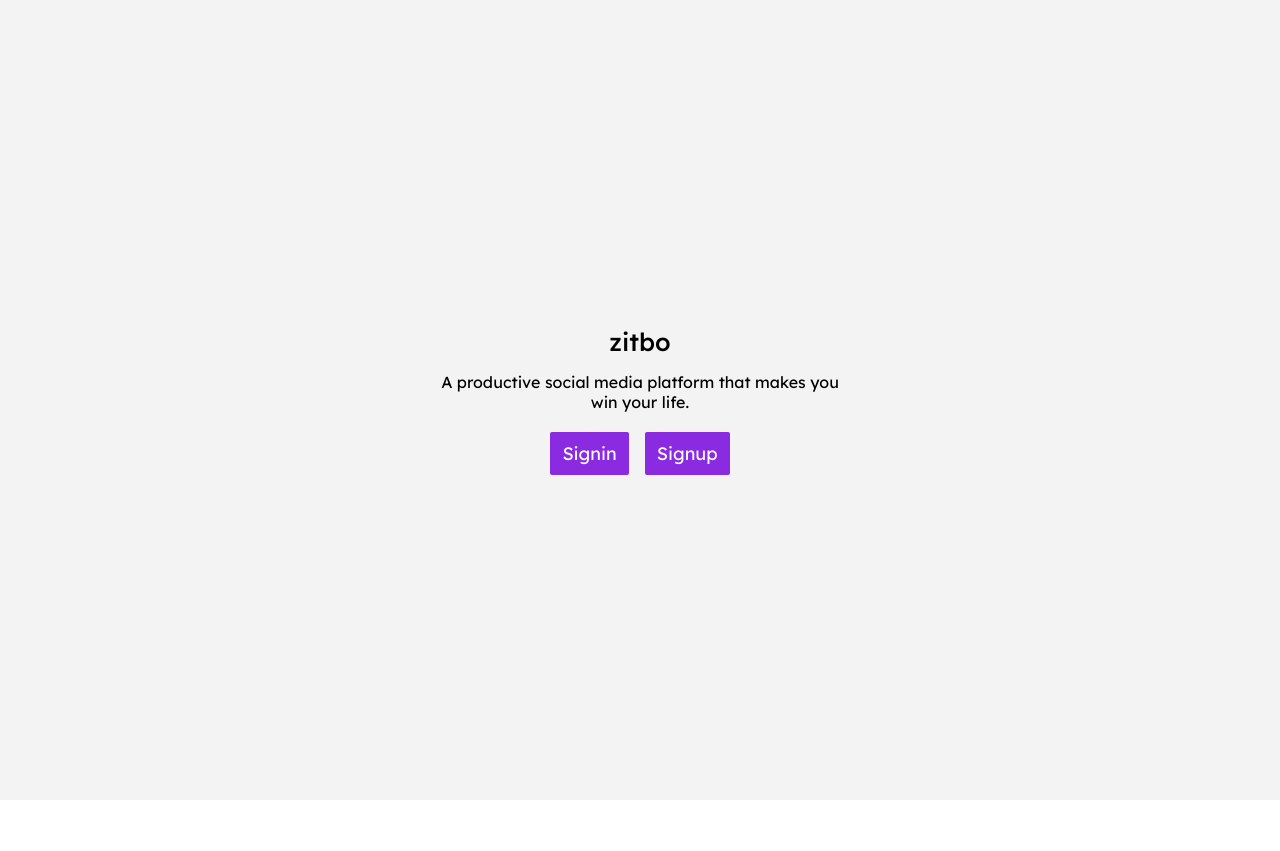
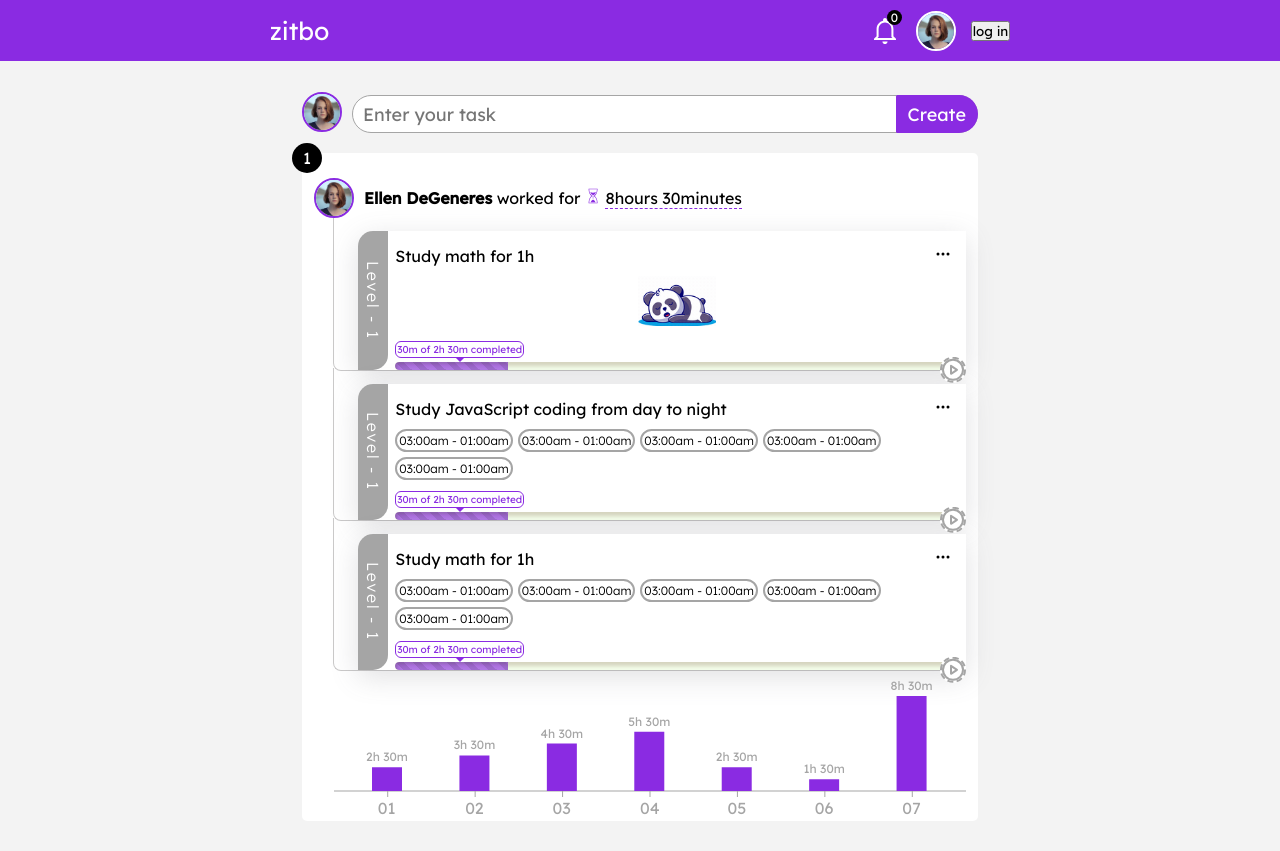
Before and after one commit to hassanrakib/activeduck, a React (Vite) app: page / in a window 1280 px wide. Before the commit this address led to /auth. Before the commit the page ends 800 px from the top, so only its background shows below. Built offline with nearby package versions, Linux system fonts and the light colour scheme; no server answers.

Commit message:
showing timespan, if no workedTimeSpan then showing panda sleeping image

```diff
--- a/package.json
+++ b/package.json
@@ -11,7 +11,6 @@
   },
   "dependencies": {
     "date-fns": "^2.30.0",
-    "date-fns-tz": "^2.0.0",
     "firebase": "^9.22.0",
     "react": "^18.2.0",
     "react-dom": "^18.2.0",
--- a/src/Pages/Home/NewTask/NewTask.jsx
+++ b/src/Pages/Home/NewTask/NewTask.jsx
@@ -14,12 +14,12 @@ const NewTask = () => {
   // by default taskCreationResult is null, so that message doesn't show up
   const [taskCreationResult, setTaskCreationResult] = React.useState(null);
 
-  // set taskCreationResult to null after 5000ms
+  // set taskCreationResult to null after 10000ms
   // as we don't want to show the result after 5000ms
   if (taskCreationResult) {
     setTimeout(() => {
       setTaskCreationResult(null);
-    }, 5000);
+    }, 10000);
   }
 
   const openNewTaskModal = (e) => {
--- a/src/Pages/Home/NewTaskModal/NewTaskModal.jsx
+++ b/src/Pages/Home/NewTaskModal/NewTaskModal.jsx
@@ -4,7 +4,6 @@ import Button from "../../Shared/Button/Button";
 import React from "react";
 import { endOfToday, intervalToDuration } from "date-fns";
 import useAuth from "../../../hooks/useAuth";
-import { zonedTimeToUtc } from "date-fns-tz";
 import { socket } from "../../../socket";
 
 const NewTaskModal = ({
@@ -125,15 +124,6 @@ const NewTaskModal = ({
   const createNewTask = (e) => {
     e.preventDefault();
 
-    // get user's machine's date and time zone and
-    // convert the date to utc as it is the universal time
-    const date = new Date();
-    // returns time zone
-    const timeZone = Intl.DateTimeFormat().resolvedOptions().timeZone;
-
-    // convert to utc using zonedTimeToUTC from date-fns-tz
-    const utcDate = zonedTimeToUtc(date, timeZone).toISOString();
-
     // get duration's index
     const { level_1, level_2, level_3 } = levels;
 
@@ -142,7 +132,6 @@ const NewTaskModal = ({
     // as, multiple levels can be undefined when finding duration with index
     if (!durationsArrayEmpty) {
       const newTask = {
-        date: utcDate,
         doer: user?.username,
         name: newTaskName,
         workedTimeSpans: [],
@@ -163,7 +152,7 @@ const NewTaskModal = ({
           // if error happens creating new task set taskCreationResult state
           setTaskCreationResult({ error: "Failed to create the task" });
         } else {
-          // if successful in creating new tas set taskCreationResult to the result from BE
+          // if successful in creating new task set taskCreationResult to the result from BE
           setTaskCreationResult(result);
         }
       });
--- a/src/Pages/Home/Task/Task.jsx
+++ b/src/Pages/Home/Task/Task.jsx
@@ -3,8 +3,9 @@ import { FiPauseCircle } from "react-icons/fi";
 import { BsThreeDots } from "react-icons/bs";
 import Button from "../../Shared/Button/Button";
 import styles from "./Task.module.css";
+import zzz from "../../../assets/zzz.gif";
 const Task = ({
-  task: { _id, name, workedSlots, totalTime },
+  task: { _id, name, workedTimeSpans },
   activeTaskId,
   setActiveTaskIdFn,
 }) => {
@@ -40,8 +41,8 @@ const Task = ({
         </div>
       </div>
       <div className={styles.task}>
-        <div className={styles.timeSpent}>
-          <span>4h 50m</span>
+        <div className={styles.currentLevel}>
+          <span>Level - 1</span>
         </div>
         <div className={styles.taskDetailsWrapper}>
           <div className={styles.taskDetails}>
@@ -49,16 +50,35 @@ const Task = ({
               <p>{name}</p>
               <BsThreeDots className={styles.taskSettings} />
             </div>
-            <div className={styles.timeSlots}>
-              {workedSlots?.map((slot) => (
-                <Button key={Math.random()} className="smallBtn">
-                  {slot}
-                </Button>
-              ))}
+            {workedTimeSpans.length === 0 ? (
+              // if not worked show image
+              <div className={styles.zzzContainer}>
+                <img className={styles.zzz} src={zzz} alt="sleeping" />
+              </div>
+            ) : (
+              <div className={styles.timeSpans}>
+                {/* show workedTimeSpans */}
+                {workedTimeSpans?.map((timeSpan) => (
+                  <Button key={Math.random()} className="timeSpan">
+                    {timeSpan}
+                  </Button>
+                ))}
+              </div>
+            )}
+          </div>
+          <div className={styles.progressContainer}>
+            {/* move the tooltip as progress value increases by changing width */}
+            {/* to understand more see the css styles */}
+            <div className={styles.progressTooltip} style={{ width: "20%" }}>
+              <span className={styles.progressTooltipText}>
+                30m of 2h 30m completed
+              </span>
             </div>
-          </div>
-          <div className={styles.progress} style={{ width: "50%" }}>
-            LEVEL 1 - 15m / 30m
+            <progress
+              className={activeTaskId === _id ? `${styles.animate}` : ""}
+              max="100"
+              value="20"
+            ></progress>
           </div>
         </div>
       </div>
--- a/src/Pages/Home/Task/Task.module.css
+++ b/src/Pages/Home/Task/Task.module.css
@@ -61,23 +61,24 @@
   display: flex;
 }
 
-.timeSpent {
+.currentLevel {
   writing-mode: vertical-rl;
   text-align: center;
   background-color: #a5a5a5;
   color: white;
   border-top-left-radius: 15px;
   border-bottom-right-radius: 15px;
-  padding: 0 5px;
+  padding: 8px 5px;
   font-weight: 300;
   letter-spacing: 2px;
 }
 
 .taskDetailsWrapper {
+  flex-basis: 100%;
+  display: flex;
   flex-direction: column;
   justify-content: space-between;
 }
-
 .taskDetails {
   padding: 15px 7px 7px 7px;
 }
@@ -91,20 +92,103 @@
   flex-basis: 2em;
   cursor: pointer;
 }
-.timeSlots {
+.timeSpans {
   display: flex;
   gap: 5px;
   flex-wrap: wrap;
 }
+.zzzContainer {
+  text-align: center;
+}
+.zzz {
+  height: 50px;
+}
 
-/* progress */
+/* progress*/
+.progressContainer {
+  position: relative;
+  padding: 0 7px;
+  width: 100%;
+}
 
-.progress {
-  font-size: 9px;
-  text-align: center;
-  border-top-right-radius: 15px;
-  border-top-left-radius: 15px;
-  margin-left: 7px;
-  background: #a5a5a5;
-  color: white;
+.progressTooltip {
+  text-align: right;
+  margin-bottom: 5px;
 }
+.progressTooltipText {
+  position: relative;
+  font-size: 10px;
+  white-space: nowrap;
+  border: .5px solid blueviolet;
+  padding: 1px;
+  color: blueviolet;
+  border-radius: 6px;
+}
+.progressTooltipText::after {
+  content: "";
+  position: absolute;
+  top: 100%;
+  left: 50%;
+  margin-left: -5px;
+  border-width: 5px;
+  border-style: solid;
+  border-color: blueviolet transparent transparent transparent;
+}
+
+/* Credit: https://www.w3docs.com/snippets/css/how-to-animate-the-background-of-the-progress-bar.html */
+progress[value] {
+  display: block;
+  width: 100%;
+  height: 8px;
+  -webkit-appearance: none;
+  -moz-appearance: none;
+  appearance: none;
+  border-radius: 8px;
+  box-shadow: inset 4px 4px 4px rgba(84, 30, 8, 0.2);
+  background-color: rgba(149, 250, 61, 0.1);
+}
+progress.animate {
+  animation: colorrush 4s infinite linear;
+}
+progress[value]::-webkit-progress-inner-element {
+  border-radius: 8px;
+  overflow: hidden;
+  background-position: inherit;
+}
+progress[value]::-webkit-progress-bar {
+  border-radius: 8px;
+  background-color: transparent;
+  background-position: inherit;
+}
+progress[value]::-webkit-progress-value {
+  border-radius: 10px 0 0 10px / 10px 0 0 10px;
+  box-shadow: inset 2px 2px 2px rgba(90, 90, 92, 0.2);
+  background: repeating-linear-gradient(
+      45deg,
+      transparent 0 6px,
+      rgba(0, 0, 0, 0.1) 6px 12px
+    ),
+    linear-gradient(rgba(137, 43, 226, 0.63), rgba(137, 43, 226, 0.63));
+  background-size: calc(12px / 0.707) 100%, 100% 800%;
+  background-position: inherit;
+}
+progress[value]::-moz-progress-bar {
+  border-radius: 10px 0 0 10px / 10px 0 0 10px;
+  box-shadow: inset 2px 2px 2px rgba(90, 90, 92, 0.2);
+  background: repeating-linear-gradient(
+      45deg,
+      transparent 0 6px,
+      rgba(0, 0, 0, 0.1) 6px 12px
+    ),
+    linear-gradient(rgba(137, 43, 226, 0.63), rgba(137, 43, 226, 0.63));
+  background-size: calc(12px / 0.707) 100%, 100% 800%;
+  background-position: inherit;
+}
+@keyframes colorrush {
+  0% {
+    background-position: 0 0;
+  }
+  100% {
+    background-position: calc(10 * (12px / 0.707)) 100%;
+  }
+}
--- a/src/Pages/Home/TaskList/TaskList.jsx
+++ b/src/Pages/Home/TaskList/TaskList.jsx
@@ -8,19 +8,19 @@ const tasks = [
   {
     _id: 1,
     name: "Study math for 1h",
-    workedSlots: [
-      "03:00am - 01:00am",
-      "03:00am - 01:00am",
-      "03:00am - 01:00am",
-      "03:00am - 01:00am",
-      "03:00am - 01:00am",
+    workedTimeSpans: [
+      // "03:00am - 01:00am",
+      // "03:00am - 01:00am",
+      // "03:00am - 01:00am",
+      // "03:00am - 01:00am",
+      // "03:00am - 01:00am",
     ],
     totalTime: "4h 50m",
   },
   {
     _id: 2,
     name: "Study JavaScript coding from day to night",
-    workedSlots: [
+    workedTimeSpans: [
       "03:00am - 01:00am",
       "03:00am - 01:00am",
       "03:00am - 01:00am",
@@ -32,7 +32,7 @@ const tasks = [
   {
     _id: 3,
     name: "Study math for 1h",
-    workedSlots: [
+    workedTimeSpans: [
       "03:00am - 01:00am",
       "03:00am - 01:00am",
       "03:00am - 01:00am",
@@ -44,6 +44,11 @@ const tasks = [
 ];
 
 const TaskList = () => {
+
+  // tasks and setTasks
+  // const [tasks, setTasks] = React.useState([]);
+
+  // get user
   const { user } = useAuth();
 
   // know the task id that is currently active
@@ -65,12 +70,19 @@ const TaskList = () => {
 
   React.useEffect(() => {
     // get the tasks of an user for today
-    socket.emit("tasks:read", user);
+    socket.emit("tasks:read", {doer: user?.username});
+
+    // get the tasks from BE
+    socket.on("tasks:read", (tasks) => {
+      // set the tasks to the tasks state
+      // setTasks(tasks);
+    })
+
   }, [user]);
 
   return (
     <ul className={styles.taskList}>
-      {tasks.map((task) => (
+      {tasks?.map((task) => (
         <Task
           key={task._id}
           task={task}
--- a/src/Pages/Shared/Button/Button.module.css
+++ b/src/Pages/Shared/Button/Button.module.css
@@ -26,11 +26,17 @@
 }
 
 /* comes from Task component */
-.smallBtn {
-  font-size: 11px;
-  padding: 3px 4px;
+.timeSpan {
+  font-size: 12px;
+  font-weight: 300;
+  border: 2px solid #a5a5a5;
+  padding: 2px;
+  border-radius: 15px;
+  background: white;
+  color: black;
 }
 
+/* comes from newTask component */
 .newTaskSpecific {
   position: absolute;
   bottom: 0;
--- a/src/Routes/Routes.jsx
+++ b/src/Routes/Routes.jsx
@@ -12,9 +12,9 @@ const router = createBrowserRouter([
     path: "/",
     // Main Layout is protected
     element: (
-      <RequireAuth>
+      // <RequireAuth>
         <MainLayout />
-      </RequireAuth>
+      // </RequireAuth>
     ),
     children: [
       {
--- a/src/contexts/AuthContext/AuthProvider.jsx
+++ b/src/contexts/AuthContext/AuthProvider.jsx
@@ -54,7 +54,6 @@ const AuthProvider = ({ children }) => {
 
   // get user from db
   async function getUserFromDB(userFromFirebase) {
-    console.log(userFromFirebase);
     // when user signs out from firebase userFromFirebase becomes null
     // to sign in, user must have his userFromFirebase object's emailVerified property set to true
     // prevent unverified user to be set in the user variable
```
Also changed, not shown: src/assets/zzz.gif (added), 1 other file (tests, documents, lock files or other folders).
